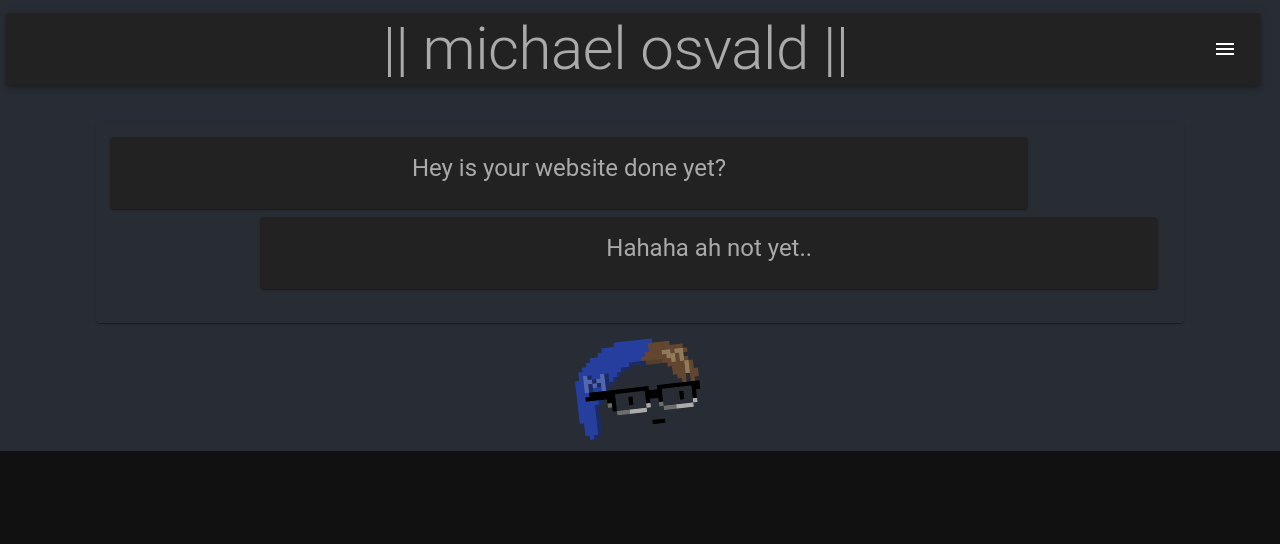
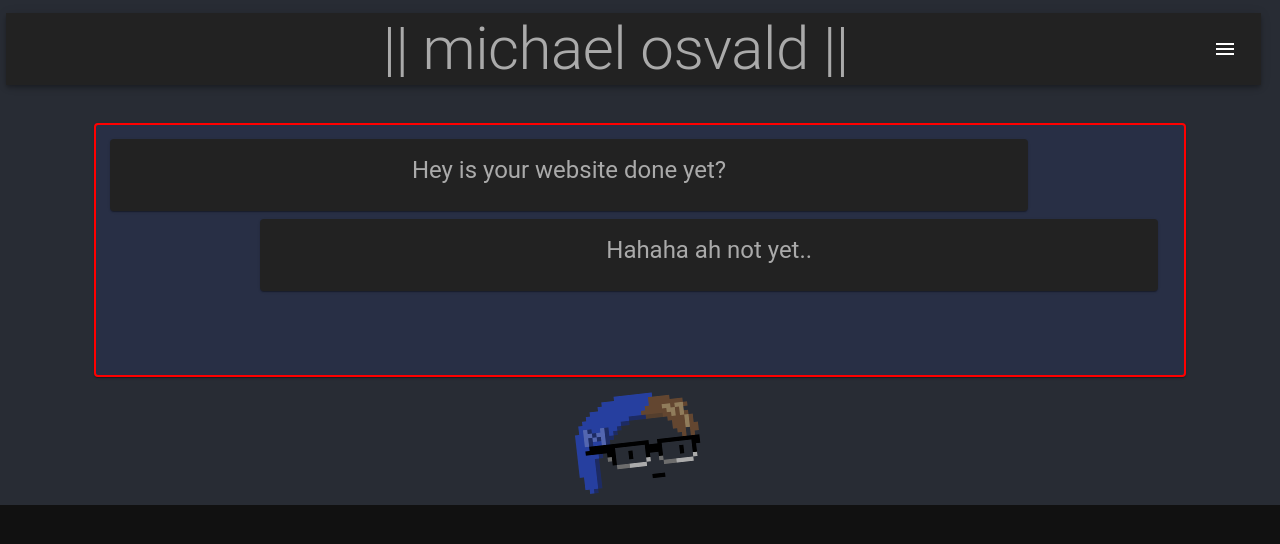
Before and after one commit to inariSkies/michael-osvald, a React (Create React App) app: page / in a window 1280 px wide. Shown: the top 544 px of the page. Built offline with nearby package versions, Linux system fonts and the light colour scheme.

Commit message:
Some visual formats changes/explored

```diff
--- a/src/App.js
+++ b/src/App.js
@@ -29,9 +29,7 @@ function App() {
       </AppBar>
 
 
-
-      <ChatAnimation></ChatAnimation>
-
+      <ChatAnimation/>
     </MuiThemeProvider>
 
     <img src={MichaelHeadLogo} className="App-logo" alt="logo" />
--- a/src/chatAnimation.js
+++ b/src/chatAnimation.js
@@ -1,5 +1,5 @@
 import React, {useState, useReducer, Fragment, useEffect} from "react";
-import {  AppBar,Toolbar,IconButton, Card, Grid, Slide } from '@material-ui/core';
+import {  AppBar,Toolbar,IconButton, Card, Grid, Slide, makeStyles } from '@material-ui/core';
 import { CardContent, Typography,Grow,Paper } from '@material-ui/core';
 import TextMessage from "./textMessage";
 import ReplyTextAnimation from "./replyTextAnimation";
@@ -15,15 +15,26 @@ useEffect(()=>
 
 
 
+const cardStyle =makeStyles({
+  root:{
+  width:'85%',
+  marginTop:"2%",
+  backgroundColor:"#282f45",
+  border: '2px solid red',
+  height:"250px"
+  },
+});
+
+const classes = cardStyle();
 
 return (
     <Fragment>
-    <Card  style={{width:"85%", marginTop:"2%",backgroundColor:"#282D34"}}>
+    <Card className={classes.root}>
     <CardContent>
     <Grid container spacing={3}>
         <TextMessage msg="Hey is your website done yet?"></TextMessage>
     </Grid>
-    <Grid container  justifyContent="flex-end" spacing={0}>
+    <Grid container  justifyContent="flex-end" flexwrap="nowrap"  spacing={0} style={{paddingRight:"10%"}}>
       {timeCount===1?ReplyTextAnimation():null}
       {timeCount===2?ReplyTextAnimation():null}
     </Grid>
--- a/src/textMessage.js
+++ b/src/textMessage.js
@@ -5,7 +5,7 @@ import { CardContent, Typography } from '@material-ui/core';
 import { BorderColor } from "@material-ui/icons";
 const TextMessage = props =>{
 
-  const style ={
+  const textstyle ={
     backgroundColor:"#222",
     width:"85%",
     margin:'10px',
@@ -15,7 +15,7 @@ const TextMessage = props =>{
 return (
     <Fragment>
        <Slide direction="up" in={true}  timeout={500}>
-        <Card className = "TextMessageBox"  varient="outlined" style={style}>
+        <Card className = "TextMessageBox"  varient="outlined" style={textstyle}>
         <CardContent>
          <Typography variant="h5" color="primary">
             {props.msg}
--- a/src/theme.js
+++ b/src/theme.js
@@ -18,6 +18,6 @@ export default createMuiTheme({
     },
     palette:{
         primary: {main: "#AAA", contrastText: "#FFF"},
-        secondary:{main:"#44A4A4"}
+        secondary:{main:"#FFF"}
     }
 })
```
